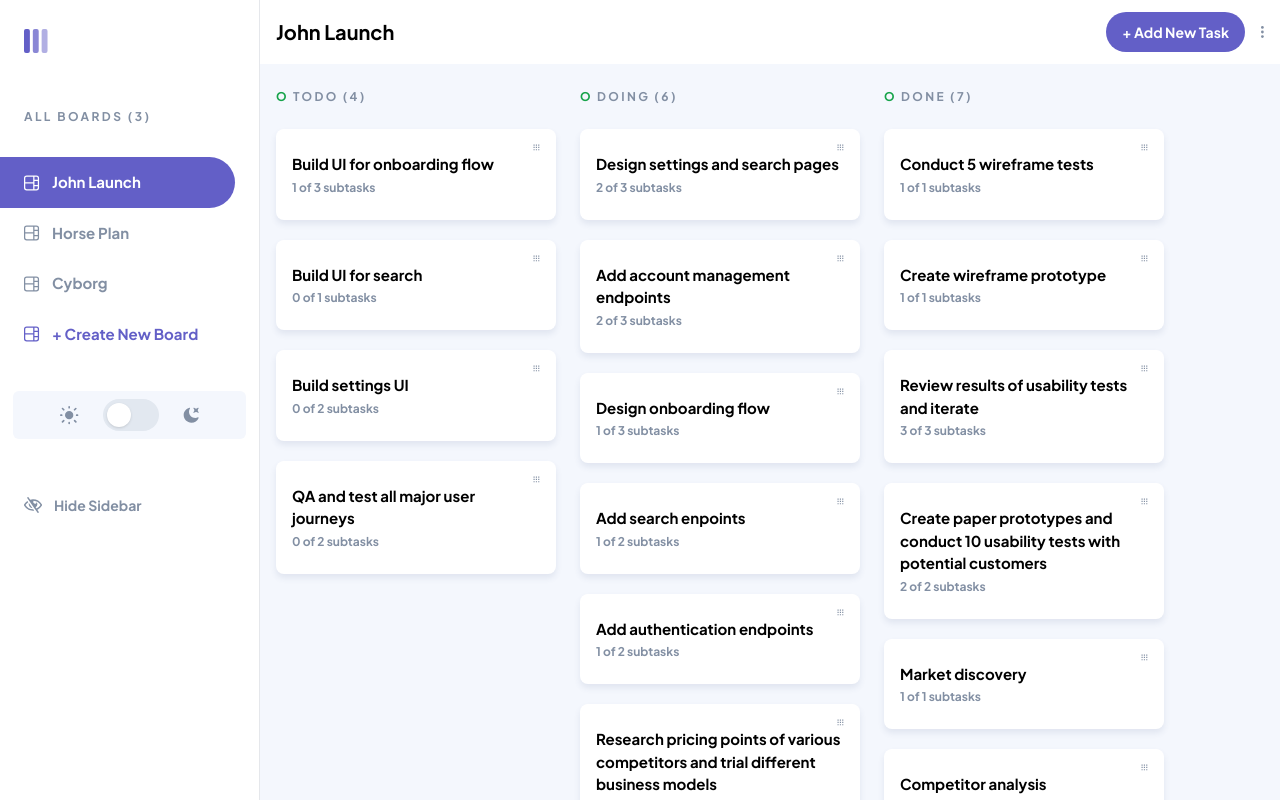
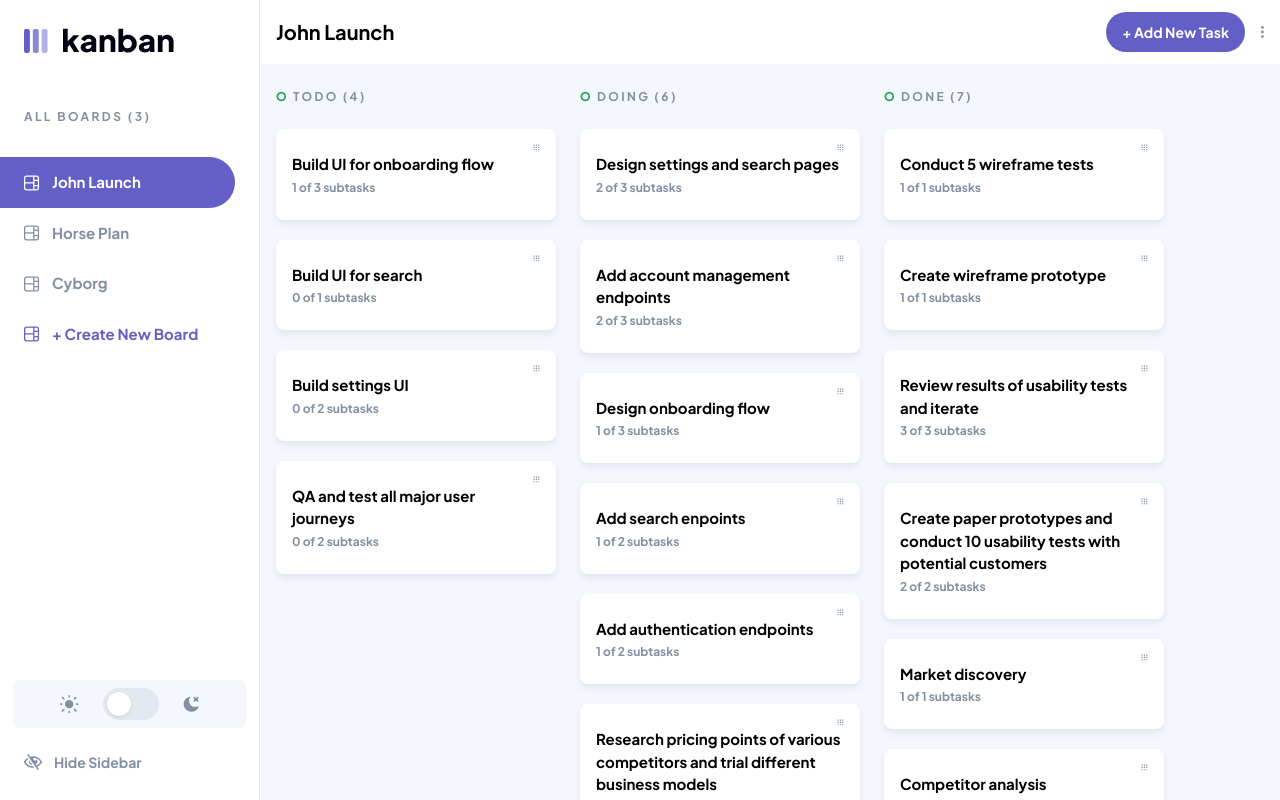
Before and after one commit to Striperoooo/kanban-task-management-app, a React (Vite) app: page / in a window 1280 px wide. Built offline with nearby package versions, Linux system fonts and the light colour scheme.

Commit message:
Improve sidebar layout and theme handling
Updated Sidebar to use min-h-screen and maxHeight for better viewport fit. Sidebar logo now switches based on theme, and layout improvements were made for scrollability and alignment. Also adjusted button styles and fixed minor UI inconsistencies.

```diff
--- a/src/App.tsx
+++ b/src/App.tsx
@@ -9,7 +9,7 @@ function App() {
   return (
     <SidebarProvider>
       <BoardProvider>
-        <div className="h-screen flex flex-col text-black dark:text-dark-text transition-colors">
+        <div className="min-h-screen flex flex-col text-black dark:text-dark-text transition-colors">
           {/* Content area: on md+ place sidebar and main side-by-side */}
           <div className="flex-1 flex flex-col md:flex-row min-h-0">
             <Sidebar />
--- a/src/components/Sidebar.tsx
+++ b/src/components/Sidebar.tsx
@@ -1,37 +1,43 @@
 import { useSidebar } from "../contexts/SidebarContext";
 import BoardList from "./BoardList"
 import logoLight from "../assets/logo-light.svg"
+import logoDark from "../assets/logo-dark.svg"
+import { useTheme } from '../contexts/ThemeContext'
 import iconLight from '../assets/icon-light-theme.svg'
 import iconDark from '../assets/icon-dark-theme.svg'
 import iconShow from "../assets/icon-show-sidebar.svg"
 import iconHide from "../assets/icon-hide-sidebar.svg"
 import ThemeToggle from './ThemeToggle'
 
-
 export default function Sidebar() {
     const { isOpen, close, isHidden, hide, show } = useSidebar()
+    const { theme } = useTheme()
+    const logo = theme === 'dark' ? logoLight : logoDark
 
     return (
         <>
-            {/* Static left sidebar for md+ */}
+            {/* Desktop sidebar (md+) */}
             <aside
                 className={[
-                    "hidden md:flex md:flex-col md:h-full bg-white dark:bg-dark-sidebar md:border-r md:border-light-lines dark:md:border-dark-lines  transition-all duration-300",
-                    isHidden ? "md:w-0 md:overflow-hidden md:opacity-0" : "md:w-[260px] md:opacity-100"
+                    "hidden md:flex md:flex-col md:min-h-screen bg-white md:border-r md:border-light-lines dark:md:border-dark-lines dark:bg-dark-sidebar transition-all duration-300",
+                    isHidden ? "md:w-0 md:opacity-0" : "md:w-[260px] md:opacity-100"
                 ].join(' ')}
+                // ensure aside itself doesn't overflow the viewport
+                style={{ maxHeight: '100vh' }}
             >
 
                 <img
-                    src={logoLight}
+                    src={logo}
                     alt="logo"
                     className="w-[150px] ml-6 mt-7 mb-10"
                 />
 
-                <div className="sidebar-container flex flex-col gap-4">
+                <div className="sidebar-container flex flex-col gap-4 flex-1 min-h-0 overflow-auto pb-6">
 
                     <BoardList />
 
-                    <div className="theme-toggle-container mx-auto my-4 w-[90%] h-12 bg-light-bg dark:bg-dark-toggle rounded-md flex justify-center items-center gap-6 transition-colors px-4">
+                    <div className="mt-auto">
+                        <div className="theme-toggle-container mx-auto my-4 w-[90%] h-12 bg-light-bg dark:bg-dark-toggle rounded-md flex justify-center items-center gap-6 transition-colors py-3.5 px-4">
                             <img src={iconLight} alt="Light mode" />
                             <ThemeToggle />
                             <img src={iconDark} alt="Dark mode" />
@@ -46,11 +52,14 @@ export default function Sidebar() {
                                 <span>Hide Sidebar</span>
                             </button>
                         </div>
+                    </div>
 
                 </div>
+
+
             </aside>
 
-            {/* Mobile modal sidebar */}
+            {/* Mobile modal sidebar (overlay covers header) */}
             {isOpen && (
                 <div
                     className="md:hidden fixed inset-0 z-50 bg-black bg-opacity-40 flex justify-center items-start"
@@ -76,10 +85,10 @@ export default function Sidebar() {
             {isHidden && (
                 <button
                     onClick={() => show()}
-                    className="hidden md:flex items-center justify-center fixed left-4 bottom-6 z-50 bg-main-purple text-white rounded-full h-10 w-12 shadow-lg transition-all duration-300 ease-in-out"
+                    className="hidden md:flex items-center justify-center fixed w-16 pl-3 -left-5 bottom-6 z-50 bg-main-purple text-white rounded-full h-10 w-12 shadow-lg transition-all duration-300 ease-in-out hover:bg-main-purple-hover"
                     aria-label="Show sidebar"
                 >
-                    <img src={iconShow} alt="show sidebar" className="w-4 h-4" />
+                    <img src={iconShow} alt="show sidebar" className="w-4 h-3" />
                 </button>
             )}
         </>
```
Lines whose indentation alone changed are shown as unchanged.
